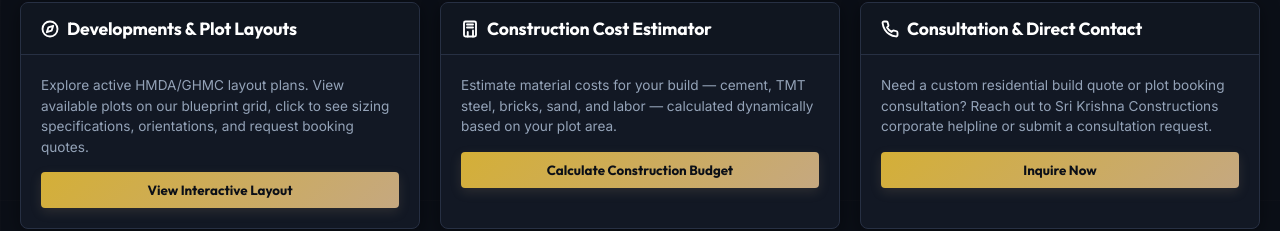
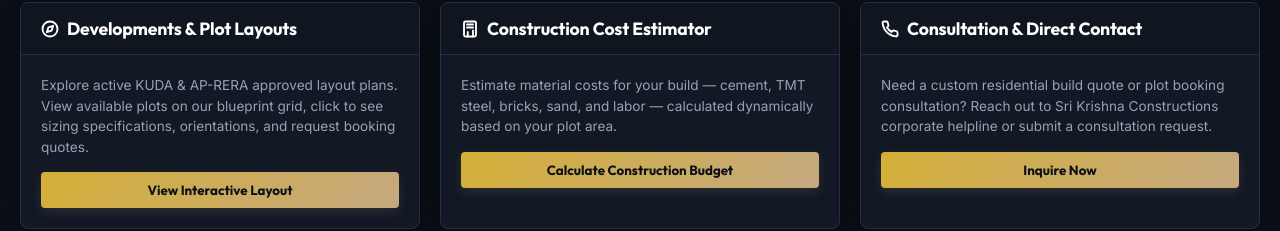
Before and after one commit to GURU0007/SKRC, a React (Vite) app: page / in a window 1280 px wide. Shown: the part 600-831 px from the top of the page. Built offline with nearby package versions, Linux system fonts and the light colour scheme; a web font is replaced by a local one.

Commit message:
fix: replace GHMC/HMDA with KUDA/AP-RERA in home preview card

```diff
--- a/src/App.jsx
+++ b/src/App.jsx
@@ -52,7 +52,7 @@ function App() {
               </div>
               <div className="panel-content">
                 <p style={{ color: 'var(--text-secondary)', fontSize: '0.85rem', lineHeight: '1.5', marginBottom: '15px' }}>
-                  Explore active HMDA/GHMC layout plans. View available plots on our blueprint grid, click to see sizing specifications, orientations, and request booking quotes.
+                  Explore active KUDA & AP-RERA approved layout plans. View available plots on our blueprint grid, click to see sizing specifications, orientations, and request booking quotes.
                 </p>
                 <button className="gold-button" style={{ width: '100%' }} onClick={() => setActiveTab('projects')}>
                   View Interactive Layout
```
